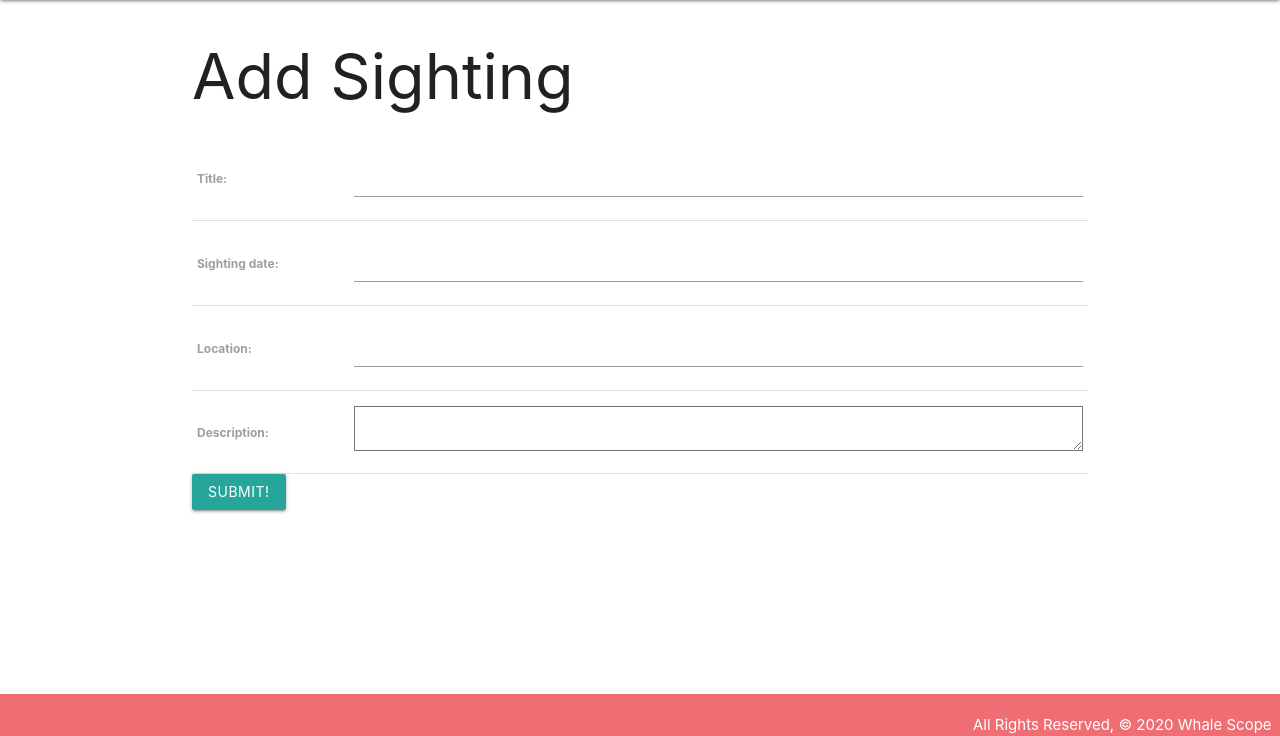
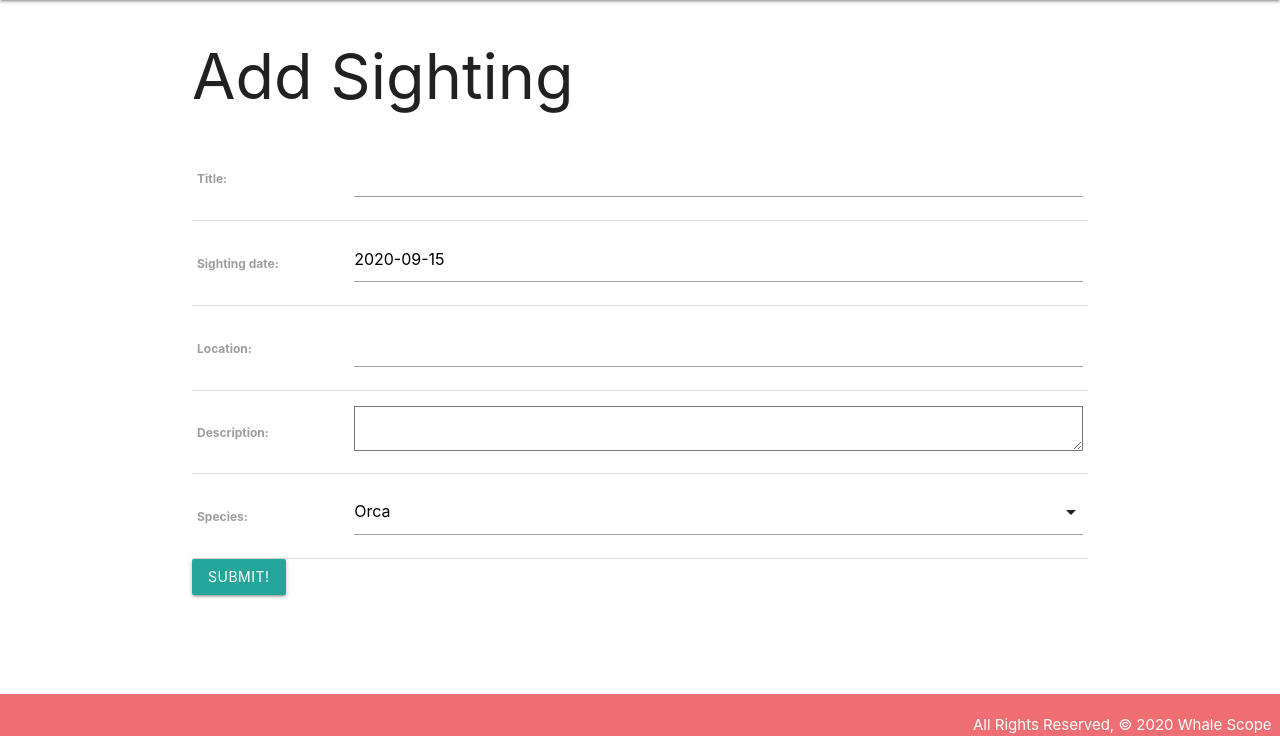
Before and after one commit to patinoale/WhaleScope, a Django app: page /sightings/create/ in a window 1280 px wide. Shown: the part 64-800 px from the top of the page. Run offline with Django 3.2, Linux system fonts and the light colour scheme.

Commit message:
add species to sighting model

```diff
--- a/main_app/models.py
+++ b/main_app/models.py
@@ -2,17 +2,35 @@ from django.db import models
 from django.contrib.auth.models import User
 from django.urls import reverse
 
+WHALE_SPECIES = (
+    ('1', 'Orca'),
+    ('2', 'Minke'),
+    ('3', 'Humpback'),
+    ('4', 'Dolphin'),
+    ('5', 'Seal'),
+    ('6', 'Sea Lion'),
+    ('7', 'Sea Otter'),
+    ('8', 'Other'),
+    ('9', 'Unknown')
+)
 
-# Create your models here.
 class Sighting(models.Model):
     title = models.CharField(max_length=100)
     date = models.DateField('sighting date')
     location = models.CharField(max_length=100) # Need to determine how to handle this long-term
     description = models.TextField(max_length=500)
     # Need to add a species field with choices
+    species = models.CharField(
+        max_length=1,
+        choices=WHALE_SPECIES,
+        default=WHALE_SPECIES[0][0]
+    )
 
     def __str__(self):
         return self.name
 
     def get_absolute_url(self):
         return reverse('detail', kwargs={'pk': self.id})
+
+    class Meta:
+        ordering = ['-date']
--- a/main_app/templates/base.html
+++ b/main_app/templates/base.html
@@ -7,7 +7,9 @@
   <meta name="viewport" content="width=device-width, initial-scale=1.0">
   <meta http-equiv="X-UA-Compatible" content="ie=edge">
   <title>Whale Scope</title>
+  <!-- Ale to delete the next 2 lines for materialize for design. Will impact the 'species' selection in sighting_form.html -->
   <link rel="stylesheet" href="https://cdnjs.cloudflare.com/ajax/libs/materialize/1.0.0/css/materialize.min.css">
+  <script src="https://cdnjs.cloudflare.com/ajax/libs/materialize/1.0.0/js/materialize.min.js"></script>
   <link rel="stylesheet" type="text/css" href="{% static 'css/style.css' %}">
 </head>
 <body>
--- a/main_app/templates/main_app/sighting_detail.html
+++ b/main_app/templates/main_app/sighting_detail.html
@@ -9,6 +9,7 @@
         <p>Date: {{ object.date }}</p>
         <p>Location: {{ object.location }}</p>
         <p>Description: {{ object.description }}</p>
+        <p>Species: {{ object.get_species_display }}</p>
     </div>
     <div class="card-action">
         <a href="{% url 'sightings_update' object.id %}">Edit</a>
@@ -16,5 +17,4 @@
     </div>
 </div>
 
-
 {% endblock %}
--- a/main_app/templates/main_app/sighting_form.html
+++ b/main_app/templates/main_app/sighting_form.html
@@ -15,4 +15,18 @@
     <input type="submit" value="Submit!" class="btn">
 </form>
 
+<!-- Ale to delete everything in script tags once we remove materialize -->
+<script>
+    var dateEl = document.getElementById('id_date');
+    M.Datepicker.init(dateEl, {
+      format: 'yyyy-mm-dd',
+      defaultDate: new Date(),
+      setDefaultDate: true,
+      autoClose: true
+    });
+
+    var selectEl = document.getElementById('id_species');
+    M.FormSelect.init(selectEl);
+  </script>
+
 {% endblock %}
```
Also changed, not shown: main_app/templates/main_app/sighting_list.html (+5 -4 lines), main_app/migrations/0002_sighting_species.py (added).
